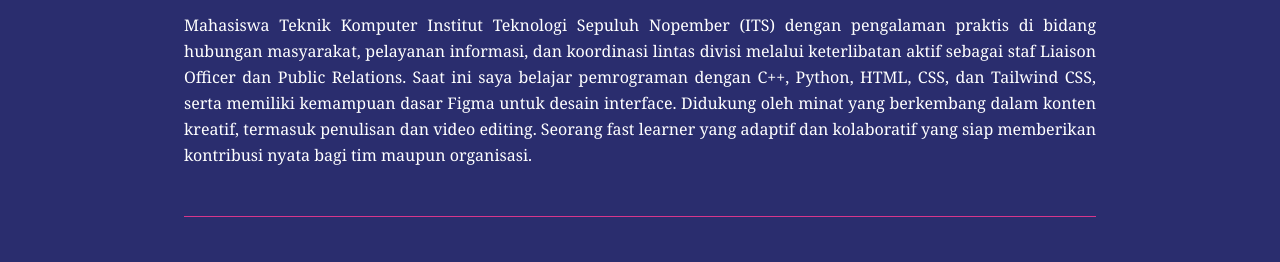
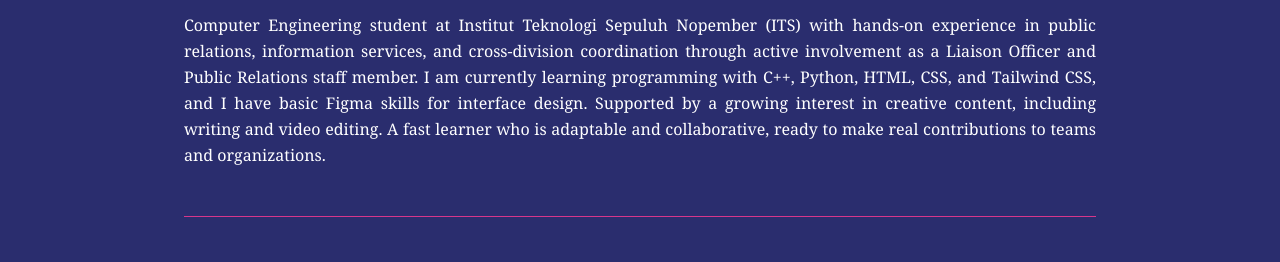
Before and after one commit to lunacalista/PelatihanLabMultimedia, a website: page index.html in a window 1280 px wide. Shown: the part 482-744 px from the top of the page. Drawn offline with nearby package versions, Linux system fonts and the light colour scheme.

Commit message:
Changed the language from Indonesian to English.

```diff
--- a/index.html
+++ b/index.html
@@ -1,5 +1,5 @@
 <!DOCTYPE html>
-<html lang="id" class="scroll-smooth">
+<html lang="en" class="scroll-smooth">
 
 <head>
   <meta charset="UTF-8">
@@ -46,11 +46,7 @@
     <section id="about" class="py-12">
       <p class="text-xs font-bold tracking-[0.08cm] uppercase text-lilac">Get to know me</p>
       <h2 class="text-3xl font-bold mt-1 mb-4">About Me</h2>
-      <p class="leading-relaxed text-justify">Mahasiswa Teknik Komputer Institut Teknologi Sepuluh Nopember (ITS) dengan pengalaman praktis di
-        bidang hubungan masyarakat, pelayanan informasi, dan koordinasi lintas divisi melalui keterlibatan aktif sebagai staf Liaison
-        Officer dan Public Relations. Saat ini saya belajar pemrograman dengan C++, Python, HTML, CSS, dan Tailwind CSS, serta memiliki
-        kemampuan dasar Figma untuk desain interface. Didukung oleh minat yang berkembang dalam konten kreatif, termasuk penulisan dan
-        video editing. Seorang fast learner yang adaptif dan kolaboratif yang siap memberikan kontribusi nyata bagi tim maupun organisasi.</p>
+      <p class="leading-relaxed text-justify">Computer Engineering student at Institut Teknologi Sepuluh Nopember (ITS) with hands-on experience in public relations, information services, and cross-division coordination through active involvement as a Liaison Officer and Public Relations staff member. I am currently learning programming with C++, Python, HTML, CSS, and Tailwind CSS, and I have basic Figma skills for interface design. Supported by a growing interest in creative content, including writing and video editing. A fast learner who is adaptable and collaborative, ready to make real contributions to teams and organizations.</p>
     </section>
 
     <hr class="border-hotpink">
```
